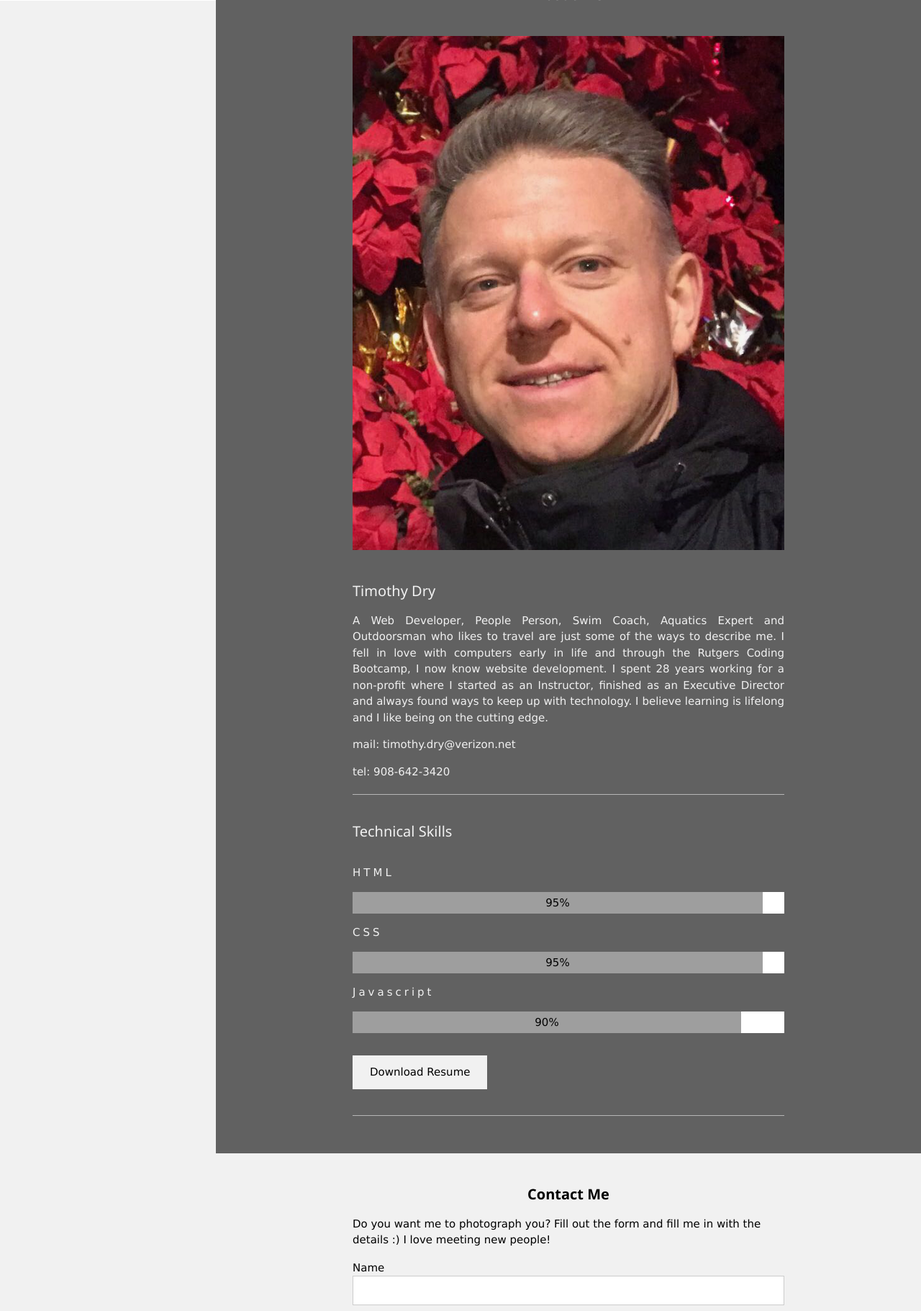
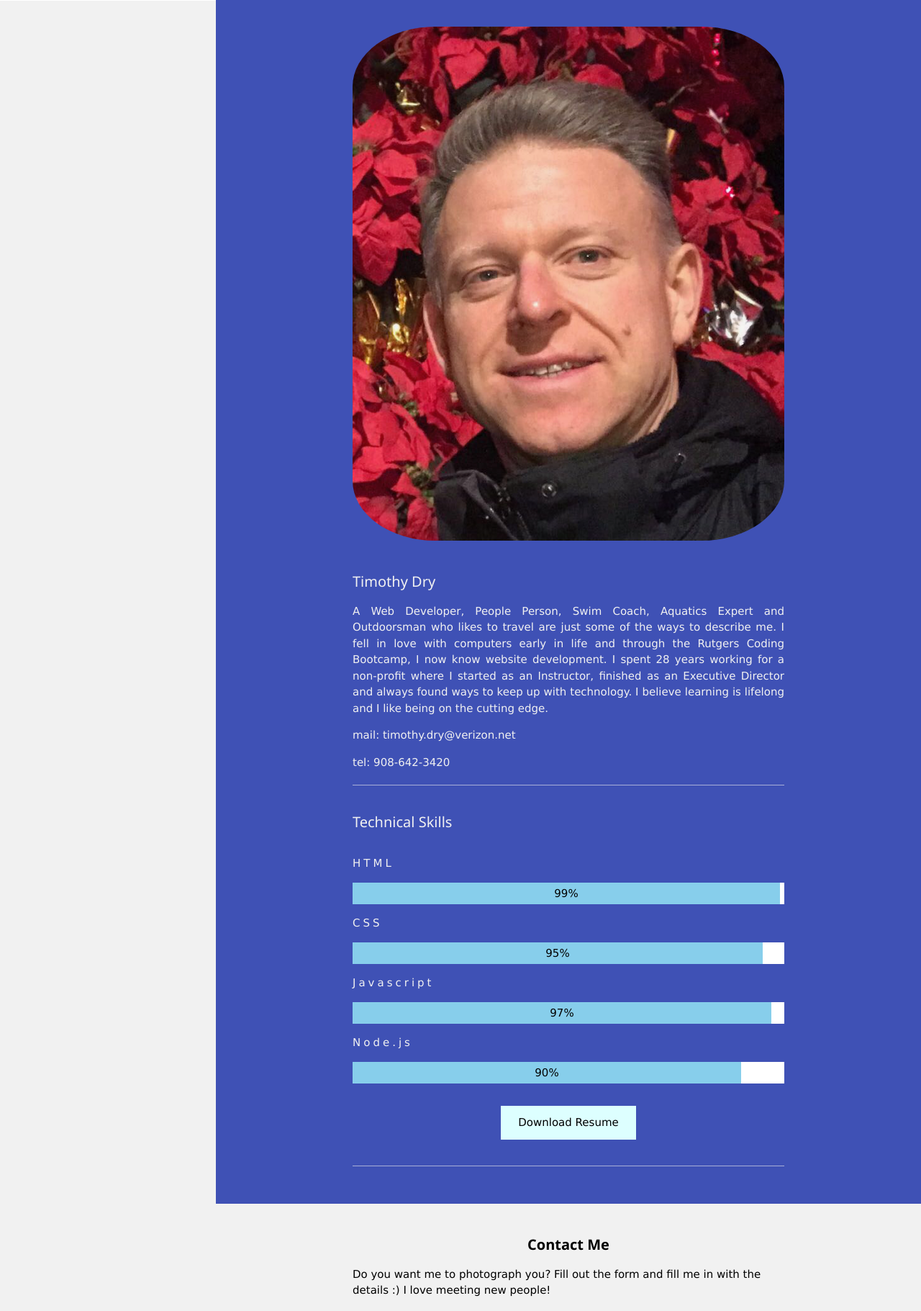
Before and after one commit to dryguy99/my-Portfolio, a PHP site: page / in a window 1280 px wide. Shown: the part 799-2620 px from the top of the page at 72% size. Run offline with PHP 8.4, Linux system fonts and the light colour scheme; some libraries are stand-ins or nearby versions.

Commit message:
added pictures and styling

```diff
--- a/assets/javascript/app.js
+++ b/assets/javascript/app.js
@@ -16,3 +16,7 @@ function onClick(element) {
   var captionText = document.getElementById("caption");
   captionText.innerHTML = element.alt;
 }
+
+$(document).on('click', '#mylink', function() {
+
+});
--- a/index.html
+++ b/index.html
@@ -7,20 +7,24 @@
     <meta name="viewport" content="width=device-width, initial-scale=1">
     <link rel="stylesheet" href="https://www.w3schools.com/w3css/4/w3.css">
     <link rel="stylesheet" href="https://fonts.googleapis.com/css?family=Raleway">
-    <script src="https://maxcdn.bootstrapcdn.com/bootstrap/3.3.7/js/bootstrap.min.js" integrity="sha384-Tc5IQib027qvyjSMfHjOMaLkfuWVxZxUPnCJA7l2mCWNIpG9mGCD8wGNIcPD7Txa" crossorigin="anonymous"></script>
+
+    <link rel="stylesheet" src="./assets/css/styles.css">
+    <script
+      src="https://code.jquery.com/jquery-3.2.1.slim.js"
+      integrity="sha256-tA8y0XqiwnpwmOIl3SGAcFl2RvxHjA8qp0+1uCGmRmg="
+      crossorigin="anonymous"></script>
     <script type="text/javascript" language="javascript" src="./assets/javascript/app.js"> </script>
-    <link rel="stylesheet" src="./assets/css/style.css">
   </head>
 
 <body class="w3-light-grey w3-content" style="max-width:1600px">
 
   <!-- Sidebar/menu -->
-  <nav class="w3-sidebar w3-bar-block w3-white w3-animate-left w3-text-grey w3-collapse w3-top w3-center" style="z-index:3;width:300px;font-weight:bold" id="mySidebar"><br>
+  <nav class="w3-sidebar w3-bar-block w3-white w3-animate-left w3-text-grey w3-collapse w3-top w3-center mybackground" style="z-index:3;width:300px;font-weight:bold" id="mySidebar"><br>
     <h3 class="w3-padding-64 w3-center"><b>Timothy<br>Dry</b></h3>
     <a href="javascript:void(0)" onclick="w3_close()" class="w3-bar-item w3-button w3-padding w3-hide-large">CLOSE</a>
-    <a href="#" onclick="w3_close()" class="w3-bar-item w3-button">PORTFOLIO</a>
-    <a href="#about" onclick="w3_close()" class="w3-bar-item w3-button">ABOUT ME</a>
-    <a href="#contact" onclick="w3_close()" class="w3-bar-item w3-button">CONTACT</a>
+    <a href="#" onclick="w3_close()" class="w3-bar-item w3-button nav-fade">PORTFOLIO</a>
+    <a href="#about" onclick="w3_close()" class="w3-bar-item w3-button nav-fade">ABOUT ME</a>
+    <a href="#contact" onclick="w3_close()" class="w3-bar-item w3-button nav-fade">CONTACT</a>
   </nav>
 
     <!-- Top menu on small screens -->
@@ -41,19 +45,19 @@
         <!-- Photo grid -->
         <div class="w3-row">
           <div class="w3-third">
-            <img src="/w3images/natureboy.jpg" style="width:100%" onclick="onClick(this)" alt="A boy surrounded by beautiful nature">
+            <img src="./assets/images/flashcard.png" style="width:100%" onclick="onClick(this)" alt="Flashcard Machine">
             <img src="/w3images/girl_mountain.jpg" style="width:100%" onclick="onClick(this)" alt="What a beautiful scenery this sunset">
             <img src="/w3images/girl.jpg" style="width:100%" onclick="onClick(this)" alt="The Beach. Me. Alone. Beautiful">
           </div>
 
           <div class="w3-third">
-            <img src="/w3images/boy.jpg" style="width:100%" onclick="onClick(this)" alt="Quiet day at the beach. Cold, but beautiful">
+            <img src="./assets/images/hangman.png" data-link="https://hangman-dryguy.herokuapp.com/" style="width:100%" onclick="onClick(this)" alt="Hangman">
             <img src="/w3images/man_bench.jpg" style="width:100%" onclick="onClick(this)" alt="Waiting for the bus in the desert">
             <img src="/w3images/natureboy.jpg" style="width:100%" onclick="onClick(this)" alt="Nature again.. At its finest!">
           </div>
 
           <div class="w3-third">
-            <img src="/w3images/girl.jpg" style="width:100%" onclick="onClick(this)" alt="Canoeing again">
+            <img src="./assets/images/openfridge.png" style="width:100%" onclick="onClick(this)" alt="Open Fridge App">
             <img src="/w3images/girl_train.jpg" style="width:100%" onclick="onClick(this)" alt="A girl, and a train passing">
             <img src="/w3images/closegirl.jpg" style="width:100%" onclick="onClick(this)" alt="What a beautiful day!">
           </div>
@@ -72,18 +76,20 @@
         </div> -->
 
         <!-- Modal for full size images on click-->
-        <div id="modal01" class="w3-modal w3-black" style="padding-top:0" onclick="this.style.display='none'">
+        <div id="modal01" class="w3-modal w3-blue" style="padding-top:0" onclick="this.style.display='none'">
           <span class="w3-button w3-black w3-xlarge w3-display-topright">×</span>
-          <div class="w3-modal-content w3-animate-zoom w3-center w3-transparent w3-padding-64">
-            <img id="img01" class="w3-image">
-            <p id="caption"></p>
-          </div>
+          <a id="mylink" scr="#">
+            <div class="w3-modal-content w3-animate-zoom w3-center w3-transparent w3-padding-64">
+              <img id="img01" class="w3-image">
+              <p id="caption"></p>
+            </div>
+          </a>
         </div>
 
         <!-- About section -->
-        <div class="w3-container w3-dark-grey w3-center w3-text-light-grey w3-padding-32" id="about">
+        <div class="w3-container w3-center w3-text-light-grey w3-padding-32 w3-indigo" id="about">
           <h4><b>About Me</b></h4>
-          <img src="./assets/images/timothy-dry.png" alt="Timothy Dry" class="w3-image w3-padding-32" width="600" height="650">
+          <img src="./assets/images/timothy-dry.png" alt="Timothy Dry" class="w3-image w3-padding-32" style="border-radius: 9vw" width="600" height="650">
           <div class="w3-content w3-justify" style="max-width:600px">
             <h4>Timothy Dry</h4>
             <p>A Web Developer, People Person, Swim Coach, Aquatics Expert and Outdoorsman who likes to travel are just some of the ways to describe me. I fell in love with computers early in life and through the Rutgers Coding Bootcamp, I now know website development.  I spent 28 years working for a non-profit where I started as an Instructor, finished as an Executive Director and always found ways to keep up with technology.  I believe learning is lifelong and I like being on the cutting edge.
@@ -95,17 +101,21 @@
             <h4 class="w3-padding-16">Technical Skills</h4>
             <p class="w3-wide">HTML</p>
             <div class="w3-white">
-              <div class="w3-container w3-padding-small w3-center w3-grey" style="width:95%">95%</div>
+              <div class="w3-container w3-padding-small w3-center w3-light-blue" style="width:99%">99%</div>
             </div>
             <p class="w3-wide">CSS</p>
             <div class="w3-white">
-              <div class="w3-container w3-padding-small w3-center w3-grey" style="width:95%">95%</div>
+              <div class="w3-container w3-padding-small w3-center w3-light-blue" style="width:95%">95%</div>
             </div>
             <p class="w3-wide">Javascript</p>
             <div class="w3-white">
-              <div class="w3-container w3-padding-small w3-center w3-grey" style="width:90%">90%</div>
+              <div class="w3-container w3-padding-small w3-center w3-light-blue" style="width:97%">97%</div>
             </div>
-            <p><button class="w3-button w3-light-grey w3-padding-large w3-margin-top w3-margin-bottom">Download Resume</button></p>
+            <p class="w3-wide">Node.js</p>
+            <div class="w3-white">
+            <div class="w3-container w3-padding-small w3-center w3-light-blue" style="width:90%">90%</div>
+          </div>
+            <p class="w3-center"><button class="w3-button w3-pale-blue w3-padding-large w3-margin-top w3-margin-bottom">Download Resume</button></p>
             <hr class="w3-opacity">
 
         </div>
@@ -135,7 +145,7 @@
       </div>
 
       <!-- Footer -->
-      <footer class="w3-container w3-padding-32 w3-grey">
+      <footer class="w3-container w3-padding-32 w3-indigo">
         <div class="w3-row-padding">
           <div class="w3-third">
             <h3>INFO</h3>
```
Also changed, not shown: assets/css/styles.css (+20 -2 lines), assets/images/flashcard.png (added), assets/images/hangman.png (added), assets/images/openfridge.png (added), assets/images/whitey.png (added).
